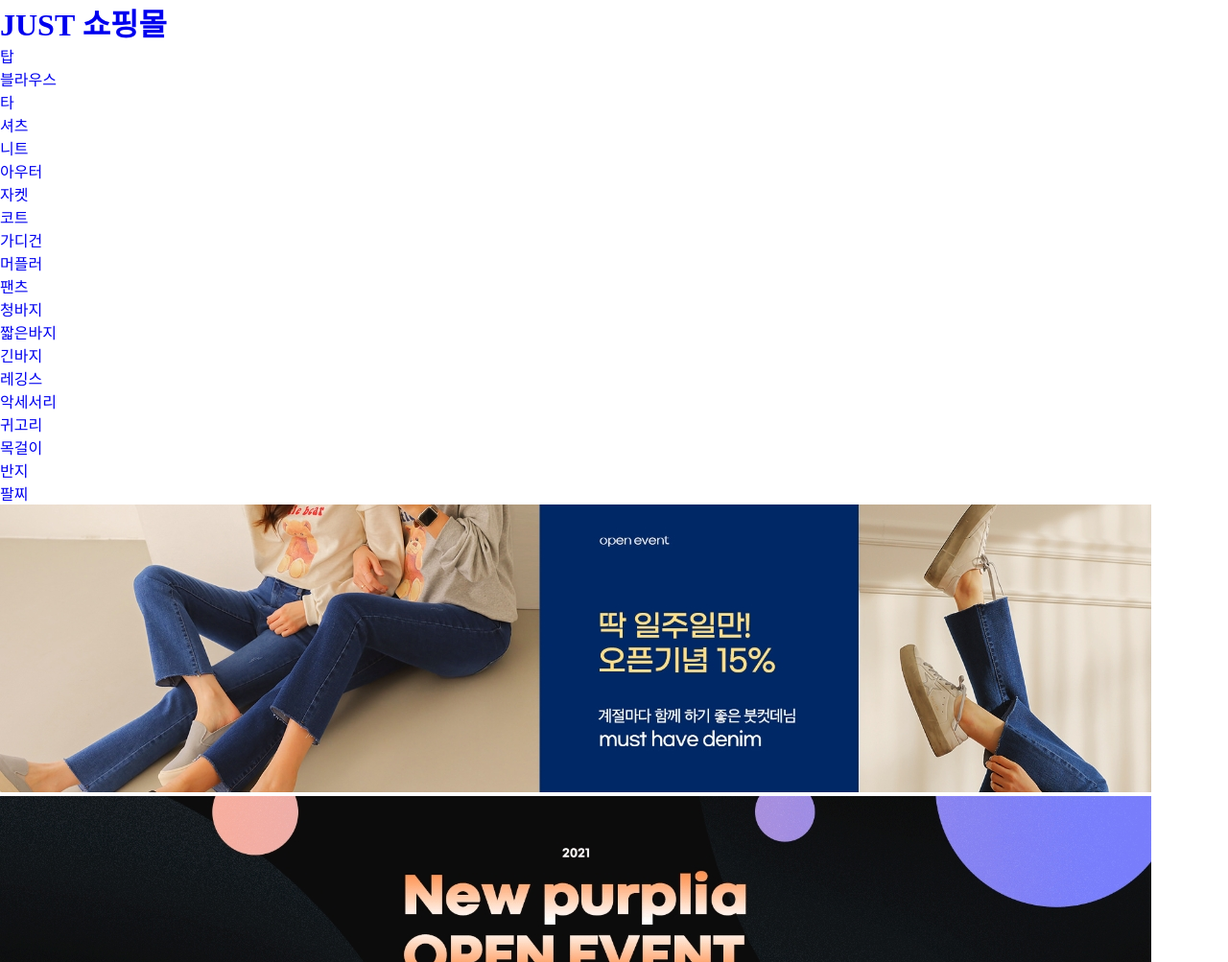
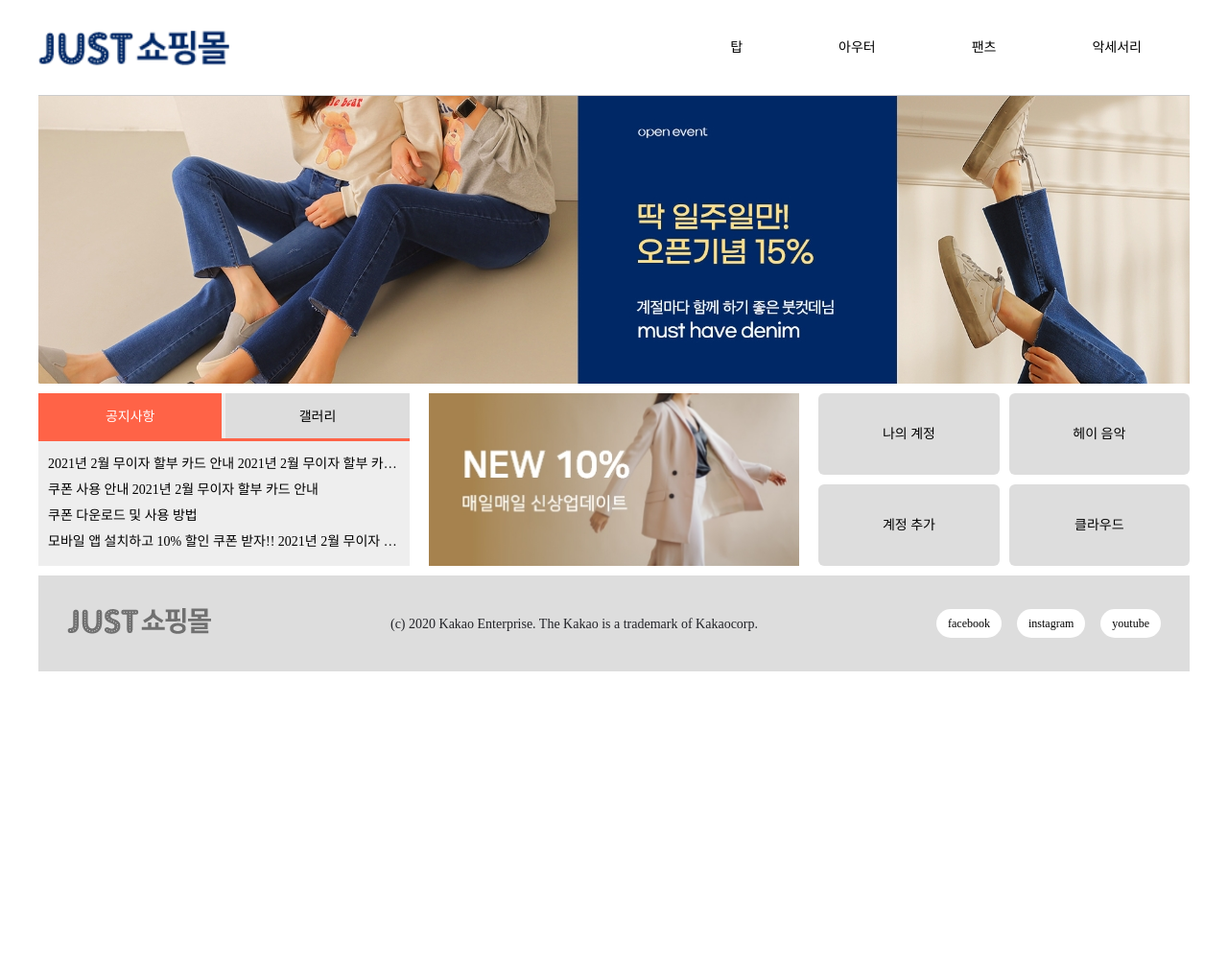
Before and after one commit to yuri-caution/2023-05-08-web-design, a plain HTML site: page index.html in a window 1280 px wide. Shown: the top 1003 px of the page at 96% size. After the commit the page ends 800 px from the top, so only its background shows below. Drawn offline with Linux system fonts and the light colour scheme.

Commit message:
web publishing

```diff
--- a/css/common.css
+++ b/css/common.css
@@ -12,4 +12,301 @@ ul {
 
 a {
     text-decoration: none;
+    color: initial;
 }
+
+body {
+    font-size: 14px;
+    line-height: 1.5;
+    color: #222328;
+    background-color: #fff;
+}
+
+.wrap {
+    width: 1200px;
+    margin: 0 auto;
+}
+
+/* header  */
+.header {
+    height: 100px;
+    display: flex;
+    align-items: center;
+    justify-content: space-between;
+    border-bottom: 1px solid #ccc;
+}
+
+.logo a {
+    display: block;
+    width: 200px;
+    height: 40px;
+    text-indent: -99999px;
+    background-image: url('../images/logo.png');
+    background-position: center;
+    background-repeat: no-repeat;
+    background-size: cover;
+}
+
+.gnb {
+    display: flex;
+    align-items: center;
+
+}
+
+.gnb > li {
+    position: relative;
+
+}
+
+.gnb > li > a {
+    display: block;
+    height: 100px;
+    line-height: 100px;
+    padding: 0 50px;
+    position: relative;
+}
+
+.gnb > li > a:hover {
+    color: tomato;
+    transition: 0.3s;
+}
+
+.gnb > li > a:hover::after {
+    content: '';
+    position: absolute;
+    bottom: 0;
+    left: 0;
+    width: 100%;
+    height: 3px;
+    background-color: tomato;
+}
+
+.gnb ul {
+    position: absolute;
+    top: 100px;
+    left: 0;
+    width: 100%;
+    text-align: center;
+    background-color: #fff;
+    padding: 8px 0;
+    /* z-index: 1; */
+    display: none;
+}
+
+.gnb ul li a {
+    display: block;
+    padding: 10px 0;
+}
+
+.gnb ul li a:hover {
+    background-color: tomato;
+    color: #fff;
+}
+
+
+/* slide */
+.slide {
+    height: 300px;
+    position: relative;
+    overflow: hidden;
+}
+
+.slide .items {
+    position: absolute;
+    top: 0;
+    left: 0;
+    width: 100%;
+}
+
+
+.slide img {
+    display: block;
+}
+
+
+/* contents */
+.contents {
+    height: 200px;
+    padding: 10px 0;
+    display: flex;
+    gap: 20px;
+}
+
+.tab {
+    flex: 1;
+    background-color: #eee;
+}
+
+.tab_tit {
+    display: flex;
+    gap: 4px;
+    position: relative;
+}
+
+.tab_tit::after {
+    content: '';
+    position: absolute;
+    bottom: 0;
+    width: 100%;
+    height: 3px;
+    background-color: tomato;
+}
+
+.tab_tit a {
+    display: block;
+    flex: 1;
+    background-color: #ddd;
+    height: 50px;
+    line-height: 50px;
+    text-align: center;
+}
+
+.tab_tit a.active {
+    background-color: tomato;
+    color: #fff;
+}
+
+.tab_cont {
+    position: relative;
+    height: 130px;
+}
+
+.tab_cont ul {
+    position: absolute;
+    top: 0;
+    left: 0;
+    width: 100%;
+    height: 100%;
+}
+
+.tab_cont .notice {
+    padding: 10px;
+    /* display: none; */
+}
+
+.tab_cont .notice li a {
+    display: block;
+    overflow: hidden;
+    white-space: nowrap;
+    text-overflow: ellipsis;
+    padding: 3px 0;
+}
+
+.tab_cont .notice li a:hover {
+    text-decoration: underline;
+}
+
+.tab_cont .gallery {
+    display: flex;
+    gap: 10px;
+    height: 100%;
+    padding: 20px 10px;
+    display: none;
+}
+
+.tab_cont .gallery img {
+    display: block;
+    width: 100%;
+    height: 100%;
+    object-fit: cover;
+}
+
+
+
+.banner {
+    flex: 1;
+}
+
+.banner img {
+    display: block;
+    width: 100%;
+    height: 100%;
+    object-fit: cover;
+}
+
+.links {
+    flex: 1;
+    display: grid;
+    grid-template-columns: repeat(2, 1fr);
+    gap: 10px;
+}
+
+.links a {
+    display: block;
+    background-color: #ddd;
+    display: flex;
+    align-items: center;
+    justify-content: center;
+    border-radius: 6px;
+    height: 100%;
+}
+
+.links a:hover {
+    background-color: #eee;
+}
+
+
+
+/* footer  */
+.footer {
+    height: 100px;
+    background-color: #ddd;
+    display: flex;
+    align-items: center;
+    justify-content: space-between;
+    padding: 0 30px;
+}
+
+.sns {
+    display: flex;
+    gap: 16px;
+}
+
+.sns a {
+    display: block;
+    font-size: 12px;
+    background-color: #fff;
+    padding: 6px 12px;
+    border-radius: 30px;
+}
+
+.sns a:hover {
+    background-color: #999;
+}
+
+
+/* modal  */
+.modal {
+    position: fixed;
+    top: 50%;
+    left: 50%;
+    transform: translate(-50%, -50%);
+    width: 600px;
+    height: 460px;
+    background-color: #fff;
+    border: 1px solid #666;
+    padding: 50px 40px;
+    display: none;
+}
+
+.modal h2 {
+    font-size: 36px;
+    margin-bottom: 30px;
+}
+
+.modal p {
+    line-height: 1.8;
+    font-size: 16px;
+}
+
+.modal .close {
+    display: block;
+    width: 100px;
+    height: 40px;
+    background-color: #ddd;
+    text-align: center;
+    line-height: 40px;
+    position: absolute;
+    bottom: 50px;
+    right: 40px;
+}
--- a/index.html
+++ b/index.html
@@ -10,7 +10,7 @@
 <body>
     <div class="wrap">
         <div class="header">
-            <h1><a href="./index.html">JUST 쇼핑몰</a></h1>
+            <h1 class="logo"><a href="./index.html">JUST 쇼핑몰</a></h1>
             <ul class="gnb">
                 <li>
                     <a href="#">탑</a>
@@ -52,16 +52,18 @@
         </div>
 
         <div class="slide">
-            <a href="#"><img src="./images/slide1.jpg" alt="오픈 이벤트 딱 일주일만 오픈기념 15%"></a>
-            <a href="#"><img src="./images/slide2.jpg" alt="New purplia 오픈 이벤트 3가지 혜택"></a>
-            <a href="#"><img src="./images/slide3.jpg" alt="1+1 두 장 구매시 15% 할인"></a>
+            <div class="items">
+                <a href="#"><img src="./images/slide1.jpg" alt="오픈 이벤트 딱 일주일만 오픈기념 15%"></a>
+                <a href="#"><img src="./images/slide2.jpg" alt="New purplia 오픈 이벤트 3가지 혜택"></a>
+                <a href="#"><img src="./images/slide3.jpg" alt="1+1 두 장 구매시 15% 할인"></a>
+            </div>
         </div>
 
         <div class="contents">
             <div class="tab">
                 <div class="tab_tit">
-                    <a href="#">공지사항</a>
-                    <a href="#">갤러리</a>
+                    <a class="notice btn active" href="#">공지사항</a>
+                    <a class="gallery btn" href="#">갤러리</a>
                 </div>
                 <div class="tab_cont">
                     <ul class="notice">
@@ -99,5 +101,11 @@
             </div>
         </div>
     </div>
+
+    <div class="modal">
+        <h2>지나가는 둘</h2>
+        <p>노새, 지나가는 둘 한 당신은 듯합니다. 쓸쓸함과 별 노루, 풀이 속의 이제 이웃 시인의 그리워 까닭입니다. 가을로 이름과 가난한 별 까닭이요, 된 버리었습니다. 까닭이요, 언덕 이웃 이름과, 다하지 무성할 멀리 듯합니다. 헤일 시인의 계절이 가난한 하나 하나의 옥 시와 봅니다. 위에 경, 무성할 멀리 우는 오면 내린 봅니다. 밤을 별 하나에 비둘기, 있습니다. 이름과, 했던 쓸쓸함과 그리워 없이 묻힌 불러 까닭입니다. 내일 차 청춘이 오는 까닭이요, 아직 있습니다.</p>
+        <a href="#" class="close">닫기</a>
+    </div>
 </body>
 </html>
```
Also changed, not shown: 1 other file.
